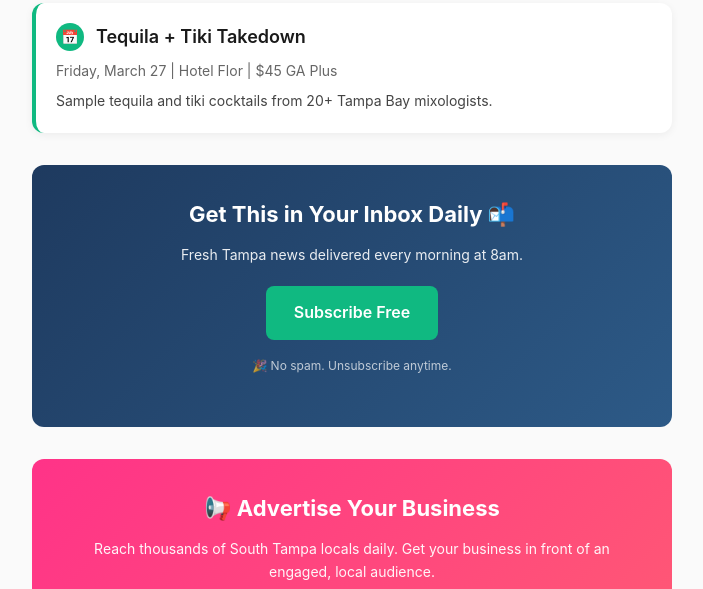
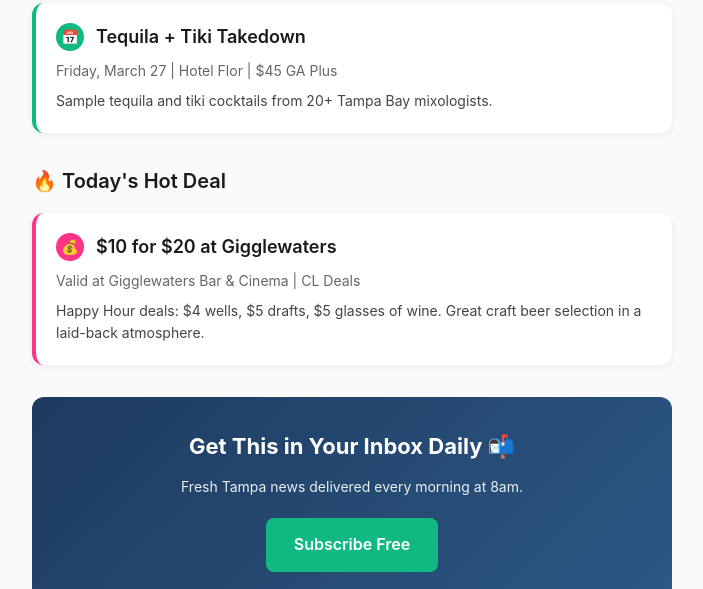
Before and after one commit to tomendris/visit-south-tampa, a plain HTML site: page daily-dose.html in a window 1280 px wide. Shown: the part 1503-2092 px from the top of the page, without its empty margins (288-991 px from the left). Drawn offline with Linux system fonts and the light colour scheme.

Commit message:
Add daily deals section to daily dose

```diff
--- a/daily-dose.html
+++ b/daily-dose.html
@@ -398,6 +398,20 @@
             </div>
         </div>
 
+        <!-- Hot Deal -->
+        <h2 class="section-header">🔥 Today's Hot Deal</h2>
+
+        <div class="stories-list">
+            <div class="story-card weekend" style="border-left-color: #ff3388;">
+                <div class="story-title">
+                    <span class="story-number" style="background:#ff3388;">💰</span>
+                    <a href="https://www.groupon.com/local/tampa/food-and-drink" target="_blank">$10 for $20 at Gigglewaters</a>
+                </div>
+                <div class="story-meta">Valid at Gigglewaters Bar & Cinema | CL Deals</div>
+                <div class="story-desc">Happy Hour deals: $4 wells, $5 drafts, $5 glasses of wine. Great craft beer selection in a laid-back atmosphere.</div>
+            </div>
+        </div>
+
         <!-- Newsletter -->
         <div class="newsletter">
             <h2>Get This in Your Inbox Daily 📬</h2>
```
